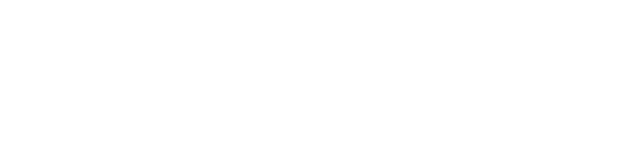
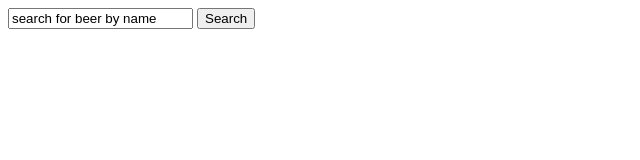
Before and after one commit to goodgriefkev/Beer-List, a plain HTML site: page index.html in a window 1280 px wide. Shown: the whole page, without its empty margins (0-640 px from the left). Drawn offline with nearby package versions, Linux system fonts and the light colour scheme.

Commit message:
created search form

```diff
--- a/index.html
+++ b/index.html
@@ -11,6 +11,13 @@
     <script src="app.js" charset="utf-8"></script>
   </head>
   <body>
-
+    <div id='main'>
+      <form class="">
+        <input type="text" name="" value="search for beer by name">
+        <input type="button" name="" value="Search">
+      </form>
+    </div>
+    <div id='list'>
+    </div>
   </body>
 </html>
```
